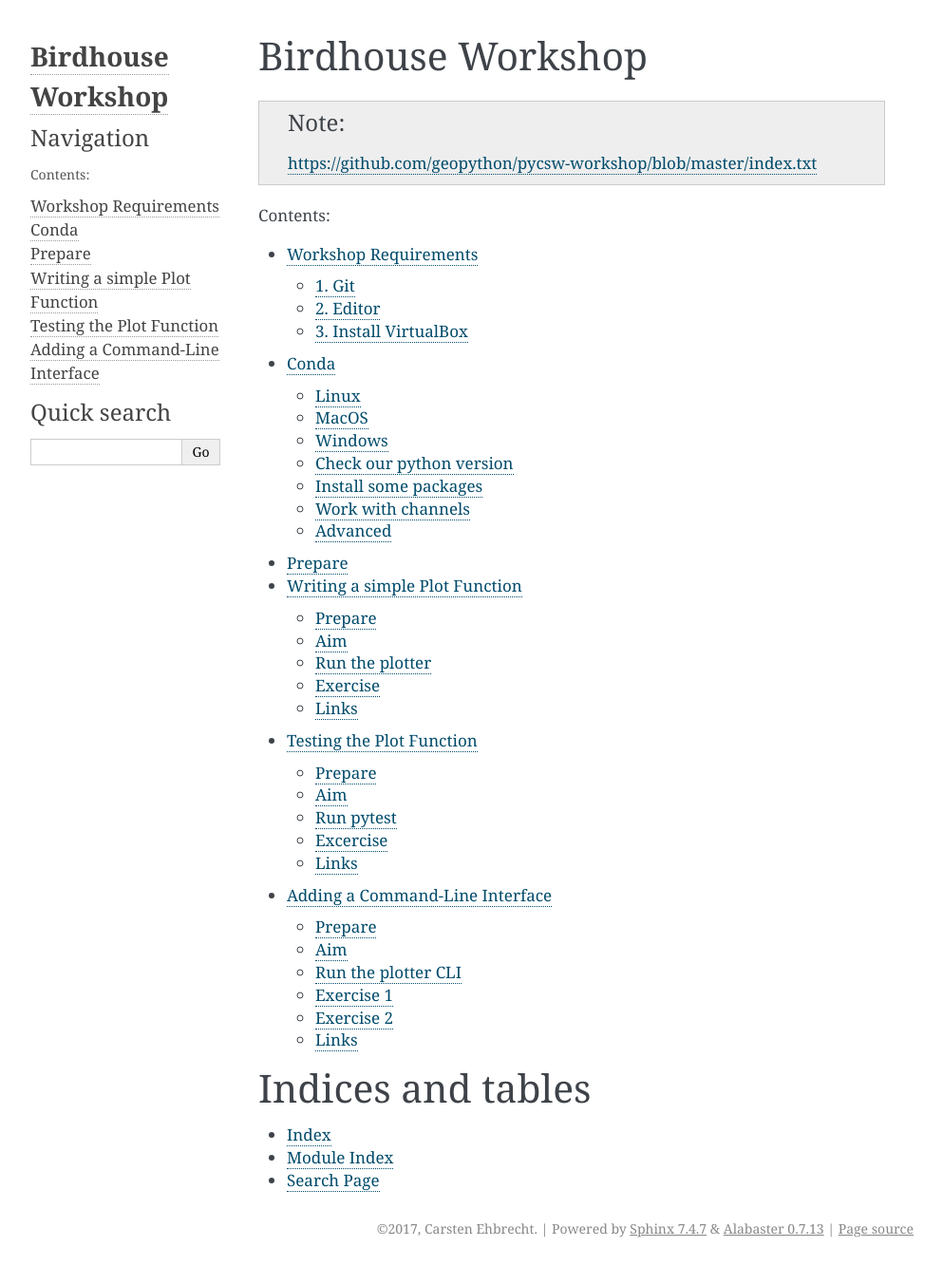
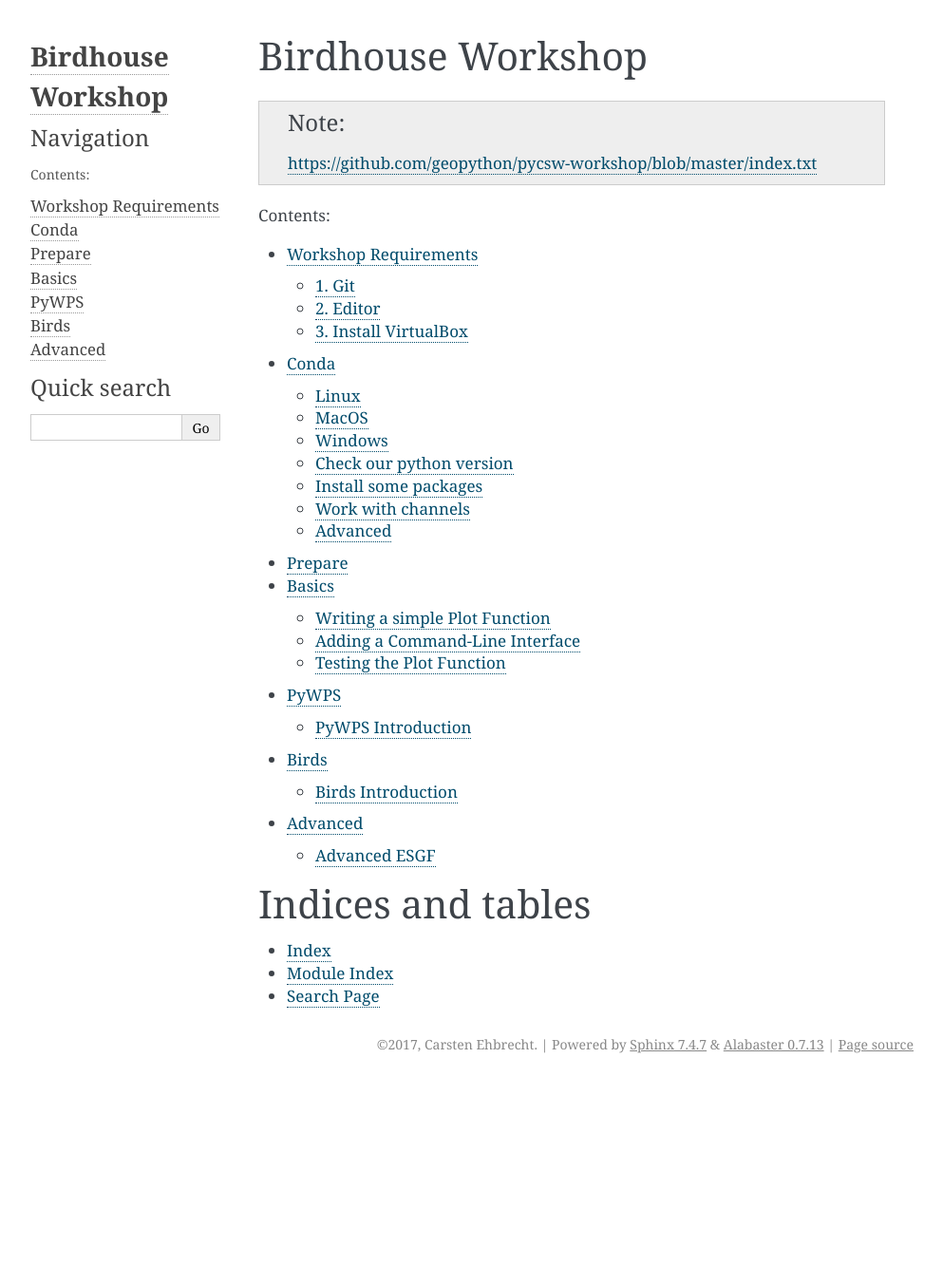
Before and after one commit to bird-house/birdhouse-workshop, a Sphinx documentation site: the page built from docs/source/index.rst, in a window 1280 px wide. Shown: the whole page at 95% size, without its empty margins (148-1141 px from the left). Built offline with Sphinx 7.4.7, drawn with Linux system fonts in a browser that asks for light colours; after the commit the page ends 1139 px from its top, so only the background shows below that.

Commit message:
ordered tutorials

```diff
--- /dev/null
+++ b/docs/source/advanced/esgf.rst
@@ -0,0 +1,4 @@
+.. _advanced_esgf:
+
+Advanced ESGF
+=============
--- a/docs/source/plotter.rst
+++ b/docs/source/basics/plotter.rst
@@ -73,7 +73,7 @@
 
 The image should look like the following:
 
-.. image:: _static/plot.png
+.. image:: ../_static/plot.png
 
 
 Exercise
@@ -95,7 +95,7 @@
 
 The final result should look like this:
 
-.. image:: _static/plot_with_bgmap.png
+.. image:: ../_static/plot_with_bgmap.png
 
 
 Links
--- /dev/null
+++ b/docs/source/birds.rst
@@ -0,0 +1,14 @@
+.. _birds:
+
+Birds
+=====
+
+In the following sections will introduce the Birds.
+
+.. toctree::
+   :maxdepth: 2
+
+   birds/intro
+..   birds/phoenix
+   birds/hummingbird
+   advanced/twitcher
--- /dev/null
+++ b/docs/source/birds/intro.rst
@@ -0,0 +1,4 @@
+.. _birds_intro:
+
+Birds Introduction
+==================
--- a/docs/source/index.rst
+++ b/docs/source/index.rst
@@ -13,9 +13,11 @@
    requirements
    conda
    prepare
-   plotter
-   testing_plotter
-   plotter_cli
+   basics
+   pywps
+   birds
+   advanced
+
 
 Indices and tables
 ==================
--- /dev/null
+++ b/docs/source/pywps/intro.rst
@@ -0,0 +1,4 @@
+.. _pywps_intro:
+
+PyWPS Introduction
+==================
```
Also changed, not shown: docs/source/advanced.rst (added, +13 -0 lines), docs/source/basics.rst (added, +17 -0 lines), docs/source/pywps.rst (added, +14 -0 lines), docs/source/basics/plotter_cli.rst (renamed from docs/source/plotter_cli.rst), docs/source/basics/testing_plotter.rst (renamed from docs/source/testing_plotter.rst).
